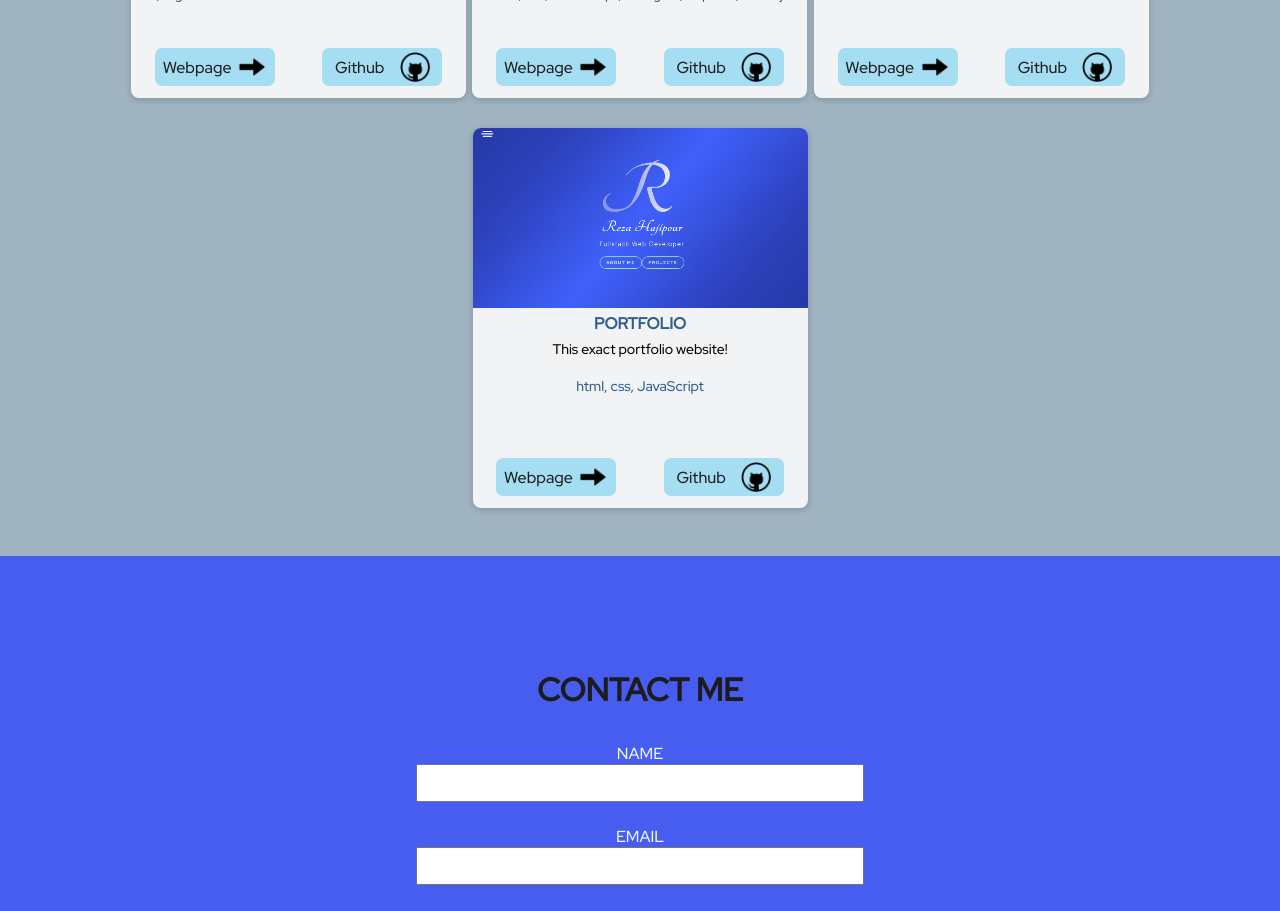
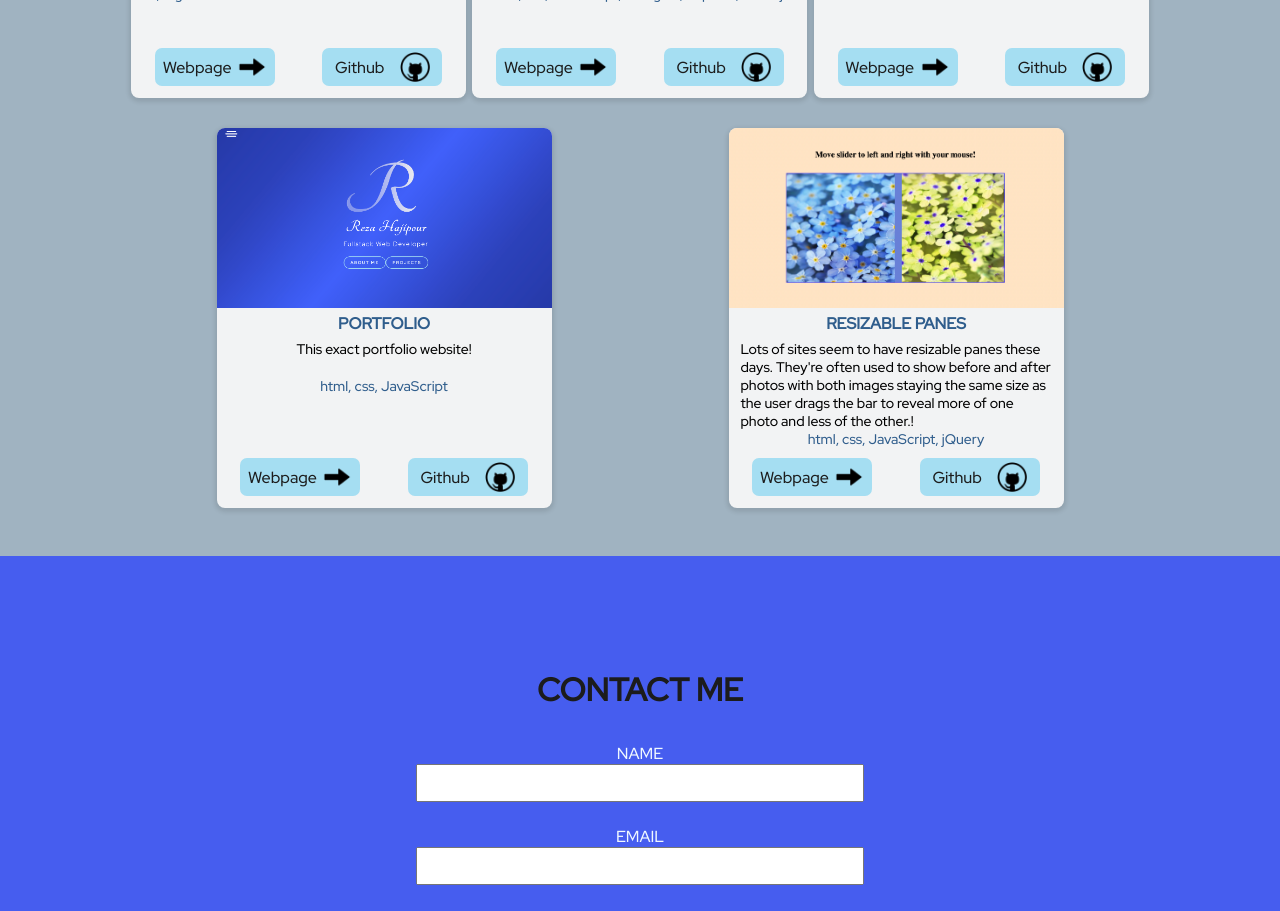
Before and after one commit to RezaHajipour/portfolio-reza, a React (Create React App) app: page / in a window 1280 px wide. Shown: the part 2020-2931 px from the top of the page. Built offline with nearby package versions, Linux system fonts and the light colour scheme; a web font is replaced by a local one.

Commit message:
pane project added

```diff
--- a/src/components/Work.js
+++ b/src/components/Work.js
@@ -41,6 +41,16 @@ const Projects = ({ imageUrl, title, description, stack, webpage, github }) => {
             webpage: "https://www.rezahajipour.com",
             github: "https://github.com/RezaHajipour/portfolio-reza",
         },
+        {
+            id: 5,
+            imageUrl: require("../images/panes.png"),
+            title: "Resizable Panes",
+            description:
+                "Lots of sites seem to have resizable panes these days. They're often used to show before and after photos with both images staying the same size as the user drags the bar to reveal more of one photo and less of the other.!",
+            stack: "html, css, JavaScript, jQuery",
+            webpage: "https://resizablepanes.netlify.app/",
+            github: "https://github.com/RezaHajipour/resizable-panes",
+        },
     ];
     return (
         <section className="work-container" id="work">
```
Also changed, not shown: src/images/panes.png (added).
